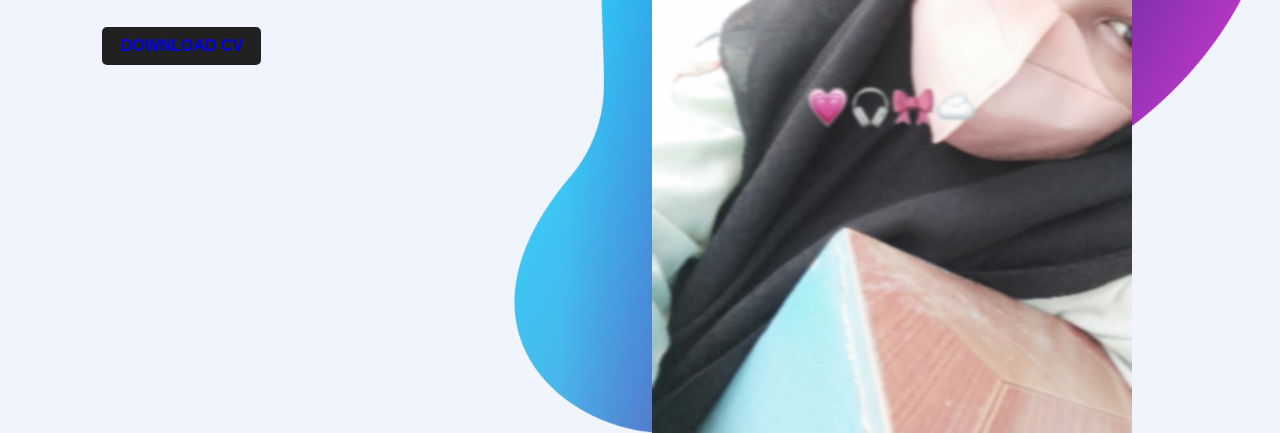
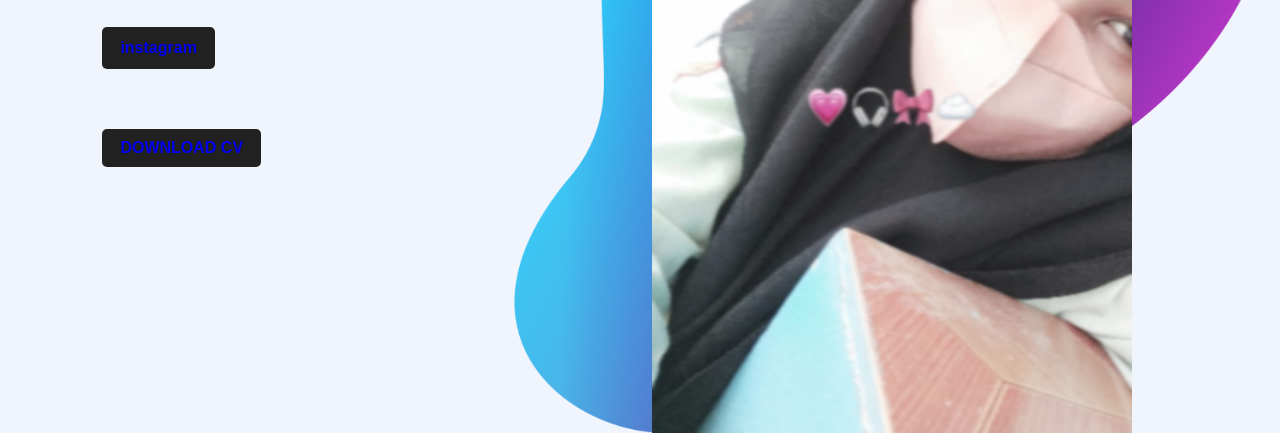
Before and after one commit to siskiakia/siska-porto, a plain HTML site: page index.html in a window 1280 px wide. Shown: the part 367-800 px from the top of the page. Drawn offline with Linux system fonts and the light colour scheme.

Commit message:
menambahkan instagram

```diff
--- a/index.html
+++ b/index.html
@@ -27,6 +27,8 @@
             <h1>I,m Siskia <span>Kiaa</span></h1>
             <p>This is my offical Portofolio website to showes all
                 <br> Details and work exiprins web development
+                <br>
+                <a href="https://www.instagram.com/itzzme.siskia_/">instagram</a>
             </p>
             <a href="#">DOWNLOAD CV</a>
         </div>
```
